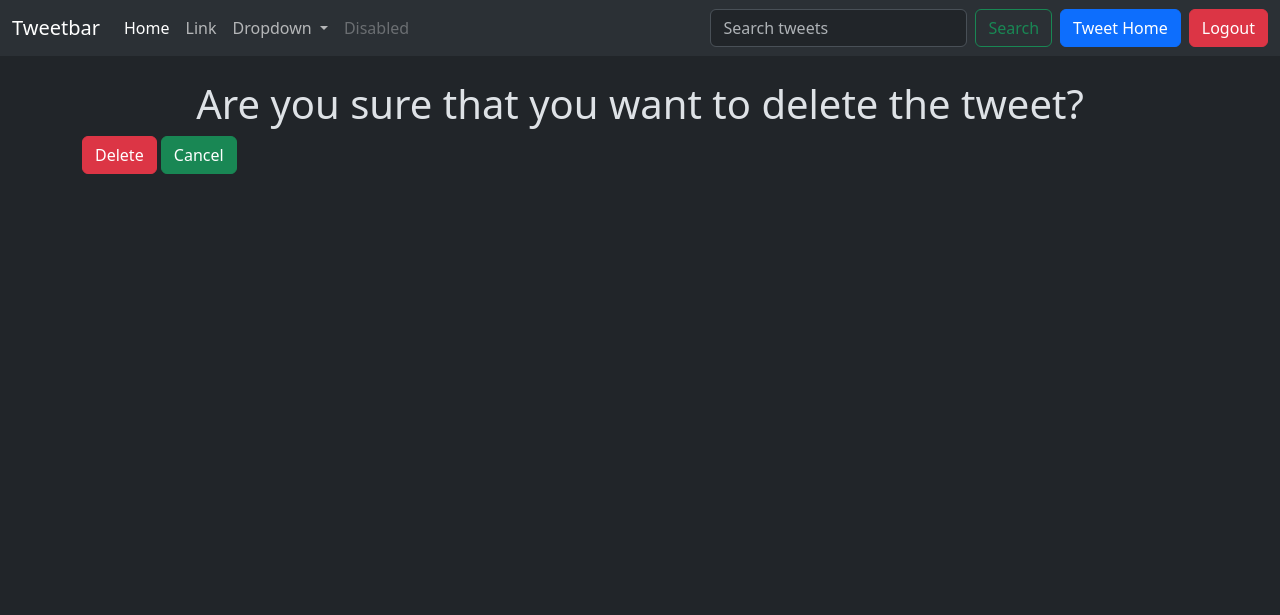
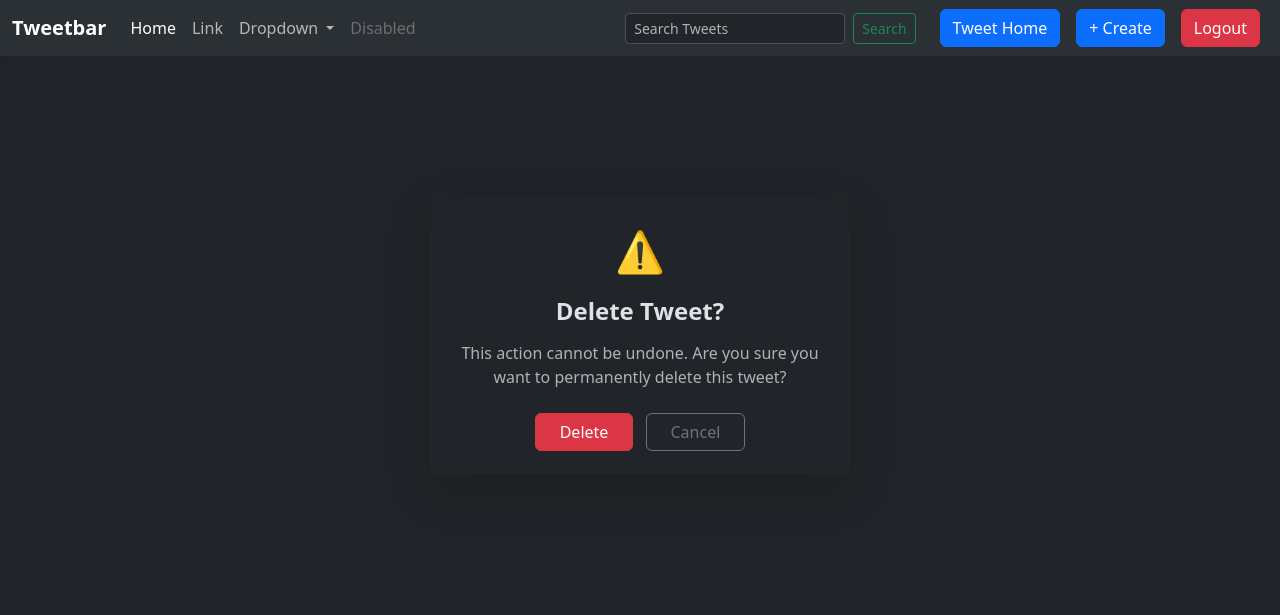
Before and after one commit to donamndl/tweet-app, a Django app: page /tweet/1/delete/ in a window 1280 px wide. Shown: the top 615 px of the page. Run offline with Django 5.2, Linux system fonts and the light colour scheme; a user stored in the database is signed in; tables that the repository leaves empty hold one stand-in row (values such as "Sample post").

Commit message:
Updated templates and added media files

```diff
--- a/firstdjango/templates/layout.html
+++ b/firstdjango/templates/layout.html
@@ -11,19 +11,18 @@
         Code and Django
         {% endblock %}
     </title>
-    </style>
 </head>
 <body>
-    <nav class="navbar navbar-expand-lg bg-body-tertiary">
+    <nav class="navbar navbar-expand-lg bg-body-tertiary shadow-sm">
   <div class="container-fluid">
-    <a class="navbar-brand" href="#">Tweetbar</a>
-    <button class="navbar-toggler" type="button" data-bs-toggle="collapse" data-bs-target="#navbarSupportedContent" aria-controls="navbarSupportedContent" aria-expanded="false" aria-label="Toggle navigation">
+    <a class="navbar-brand fw-bold" href="{% url 'tweet_list' %}">Tweetbar</a>
+    <button class="navbar-toggler" type="button" data-bs-toggle="collapse" data-bs-target="#navbarSupportedContent">
       <span class="navbar-toggler-icon"></span>
     </button>
     <div class="collapse navbar-collapse" id="navbarSupportedContent">
       <ul class="navbar-nav me-auto mb-2 mb-lg-0">
         <li class="nav-item">
-          <a class="nav-link active" aria-current="page" href="#">Home</a>
+          <a class="nav-link active" href="{% url 'tweet_list' %}">Home</a>
         </li>
         <li class="nav-item">
           <a class="nav-link" href="#">Link</a>
@@ -43,26 +42,29 @@
           <a class="nav-link disabled" aria-disabled="true">Disabled</a>
         </li>
       </ul>
-      <form class="d-flex" method="get" action="{% url 'tweet_list' %}">
+      <form class="d-flex me-3" method="get" action="{% url 'tweet_list' %}">
           <input
-            class="form-control me-2"
+            class="form-control form-control-sm me-2"
             type="search"
             name="q"
-            placeholder="Search tweets"
+            placeholder="Search Tweets"
             value="{{ request.GET.q }}"
           >
-        <button class="btn btn-outline-success" type="submit">Search</button>
+        <button class="btn btn-outline-success btn-sm" type="submit">Search</button>
       </form>
 
       <a href="{% url 'tweet_list' %}" class="btn btn-primary mx-2">Tweet Home</a>
       {% if user.is_authenticated %}
+      <a href="{% url 'tweet_create' %}" class="btn btn-primary mx-2">
+          + Create
+      </a>
       <form method='POST' action="{% url 'logout' %}">
         {% csrf_token %}
-        <button class="btn btn-danger" type="submit">Logout</button>
+        <button class="btn btn-danger mx-2" type="submit">Logout</button>
       </form>
       {% else %}
-      <a href="{% url 'register' %}" class="btn btn-primary mx-2">Register</a>
-      <a href="{% url 'login' %}" class="btn btn-success mx-2">Login</a>
+      <a href="{% url 'register' %}" class="btn btn-outline-primary btn-sm me-2">Register</a>
+      <a href="{% url 'login' %}" class="btn btn-success btn-sm mx-2">Login</a>
 
       {% endif %}
     </div>
--- a/firstdjango/tweet/templates/tweet_confirm_delete.html
+++ b/firstdjango/tweet/templates/tweet_confirm_delete.html
@@ -6,12 +6,31 @@ Code and Tweet
 
 {% block content %}
 
-<h1 class="text-center mt-4">Are you sure that you want to delete the tweet?</h1>
+<div class="d-flex justify-content-center align-items-center" style="min-height: 70vh;">
+    <div class="card shadow-lg border-0" style="max-width: 420px; width: 100%;">
+        <div class="card-body text-center p-4">
+            <!-- Warning Icon -->
+            <div class="mb-3">
+                <span class="fs-1 text-danger">⚠️</span>
+            </div>
+            <!-- Heading -->
+            <h4 class="fw-bold mb-3">
+                Delete Tweet?
+            </h4>
+            <!-- Description -->
+            <p class="text-muted mb-4">
+                This action cannot be undone.
+                Are you sure you want to permanently delete this tweet?
+            </p>
 
-<form method='POST'>
-    {% csrf_token %}
-    <button class="btn btn-danger"> Delete </button>
-    <a class="btn btn-success" href="{% url 'tweet_list' %}">Cancel</a>
-</form>
+            <form method='POST' class="d-inline">
+                {% csrf_token %}
+                <button class="btn btn-danger px-4 me-2"> Delete </button>
+            </form>
+
+            <a href="{% url 'tweet_list' %}" class="btn btn-outline-secondary px-4">Cancel</a>
+        </div>
+    </div>
+</div>
 
 {% endblock %}
```
Also changed, not shown: firstdjango/tweet/templates/tweet_list.html (+13 -4 lines), firstdjango/media/photos/Dona_Mondal_iUr1bHW.png (added), firstdjango/media/photos/you-are-enough-97wg35nyzwhobva6.webp (added).
